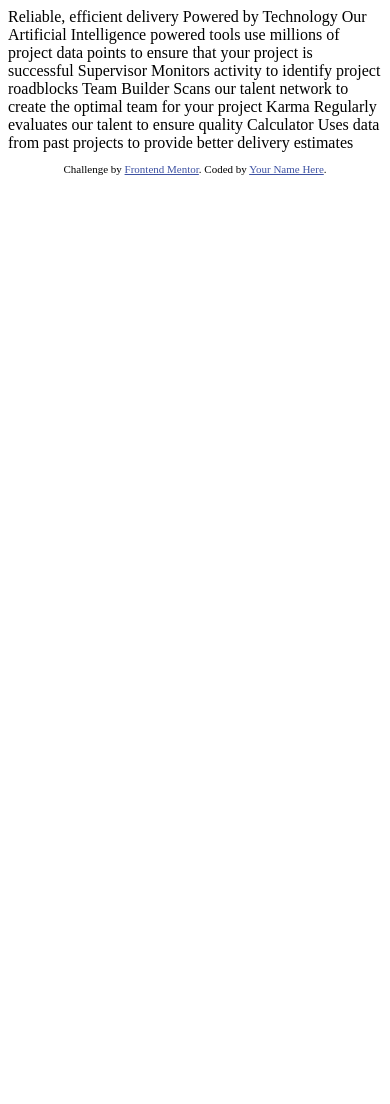
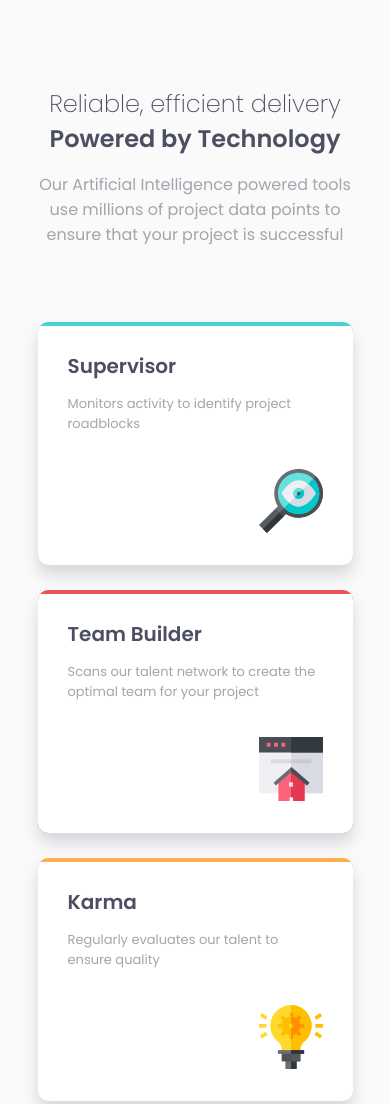
Before and after one commit to delanohendrix/Four-Card-Feature-Section, a plain HTML site: page index.html in a window 390 px wide. Shown: the top 1104 px of the page. Before the commit the page ends 844 px from the top, so only its background shows below. Drawn offline with Linux system fonts and the light colour scheme.

Commit message:
Mobile-first design completed

```diff
--- /dev/null
+++ b/css/styles.css
@@ -0,0 +1,94 @@
+@import url("https://fonts.googleapis.com/css2?family=Poppins:wght@200;400;600&display=swap");
+:root {
+  /* Primary */
+  --red: hsl(0, 78%, 62%);
+  --cyan: hsl(180, 62%, 55%);
+  --orange: hsl(34, 97%, 64%);
+  --blue: hsl(212, 86%, 64%);
+
+  /* Secondary */
+  --very-dark-blue: hsl(234, 12%, 34%);
+  --grayish-blue: hsl(229, 6%, 66%);
+  --very-light-grey: hsl(0, 0%, 98%);
+
+  font-family: "Poppins", sans-serif;
+}
+body {
+  background-color: var(--very-light-grey);
+  margin: 0 auto;
+}
+main {
+  min-height: 100vh;
+  display: flex;
+  align-items: center;
+  justify-content: center;
+}
+.container {
+  margin: 70px auto;
+  max-width: 315px;
+  display: flex;
+  flex-direction: column;
+  text-align: center;
+}
+.top-content {
+  color: var(--very-dark-blue);
+}
+.top-content h1 {
+  font-size: 24px;
+  font-weight: 200;
+}
+.top-content span {
+  font-weight: 600;
+}
+.top-content p {
+  color: var(--grayish-blue);
+  font-weight: 400;
+  margin: 16px auto 75px;
+}
+.card {
+  display: flex;
+  box-shadow: 0px 10px 15px 0px hsla(229, 6%, 66%, 0.4);
+  margin-bottom: 25px;
+  border-radius: 10px;
+  overflow: hidden;
+}
+.card:nth-of-type(1) {
+  background-color: var(--cyan);
+}
+.card:nth-of-type(2) {
+  background-color: var(--red);
+}
+.card:nth-of-type(3) {
+  background-color: var(--orange);
+}
+.card:nth-of-type(4) {
+  background-color: var(--blue);
+}
+.card__content {
+  width: 100%;
+  text-align: left;
+  background-color: white;
+  margin: 4px auto auto;
+  padding: 25px 30px;
+}
+.card__content h2 {
+  color: var(--very-dark-blue);
+  font-weight: 600;
+  font-size: 20px;
+  margin: 0;
+}
+.card__content p {
+  font-size: 13px;
+  color: var(--grayish-blue);
+  margin: 13px auto 35px;
+}
+.card__icon {
+  text-align: right;
+}
+.attribution {
+  font-size: 11px;
+  text-align: center;
+}
+.attribution a {
+  color: hsl(228, 45%, 44%);
+}
--- a/index.html
+++ b/index.html
@@ -1,45 +1,71 @@
 <!DOCTYPE html>
 <html lang="en">
   <head>
-  <meta charset="UTF-8">
-  <meta name="viewport" content="width=device-width, initial-scale=1.0"> <!-- displays site properly based on user's device -->
+    <meta charset="UTF-8" />
+    <meta name="viewport" content="width=device-width, initial-scale=1.0" />
+    <!-- displays site properly based on user's device -->
 
-  <link rel="icon" type="image/png" sizes="32x32" href="./images/favicon-32x32.png">
+    <link rel="icon" type="image/png" sizes="32x32" href="./images/favicon-32x32.png" />
+    <link rel="stylesheet" href="css/styles.css" />
 
     <title>Frontend Mentor | Four card feature section</title>
-
-  <!-- Feel free to remove these styles or customise in your own stylesheet 👍 -->
-  <style>
-    .attribution { font-size: 11px; text-align: center; }
-    .attribution a { color: hsl(228, 45%, 44%); }
-  </style>
   </head>
   <body>
-
-  Reliable, efficient delivery
-  Powered by Technology
-
-  Our Artificial Intelligence powered tools use millions of project data points
-  to ensure that your project is successful
-
-  Supervisor
-  Monitors activity to identify project roadblocks
-
-  Team Builder
-  Scans our talent network to create the optimal team for your project
-
-  Karma
-  Regularly evaluates our talent to ensure quality
-
-  Calculator
-  Uses data from past projects to provide better delivery estimates
-
+    <main>
+      <div class="container">
+        <div class="top-content">
+          <h1>Reliable, efficient delivery <br /><span>Powered by Technology</span></h1>
+          <p>
+            Our Artificial Intelligence powered tools use millions of project data points to ensure
+            that your project is successful
+          </p>
+        </div>
+        <section class="card">
+          <div class="card__content">
+            <h2>Supervisor</h2>
+            <p>Monitors activity to identify project roadblocks</p>
+            <div class="card__icon">
+              <img src="images/icon-supervisor.svg" alt="" />
+            </div>
+          </div>
+        </section>
+        <section class="card">
+          <div class="card__content">
+            <h2>Team Builder</h2>
+            <p>Scans our talent network to create the optimal team for your project</p>
+            <div class="card__icon">
+              <img src="images/icon-team-builder.svg" alt="" />
+            </div>
+          </div>
+        </section>
+        <section class="card">
+          <div class="card__content">
+            <h2>Karma</h2>
+            <p>Regularly evaluates our talent to ensure quality</p>
+            <div class="card__icon">
+              <img src="images/icon-karma.svg" alt="" />
+            </div>
+          </div>
+        </section>
+        <section class="card">
+          <div class="card__content">
+            <h2>Calculator</h2>
+            <p>Uses data from past projects to provide better delivery estimates</p>
+            <div class="card__icon">
+              <img src="images/icon-calculator.svg" alt="" />
+            </div>
+          </div>
+        </section>
+      </div>
+    </main>
 
     <footer>
-    <p class="attribution">
-      Challenge by <a href="https://www.frontendmentor.io?ref=challenge" target="_blank">Frontend Mentor</a>.
-      Coded by <a href="#">Your Name Here</a>.
-    </p>
+      <div class="attribution">
+        Challenge by
+        <a href="https://www.frontendmentor.io?ref=challenge" target="_blank">Frontend Mentor</a>.
+        Coded by
+        <a href="https://www.frontendmentor.io/profile/delanohendrix" target="_blank">Delano</a>.
+      </div>
     </footer>
   </body>
 </html>
```
Lines whose indentation alone changed are shown as unchanged.
